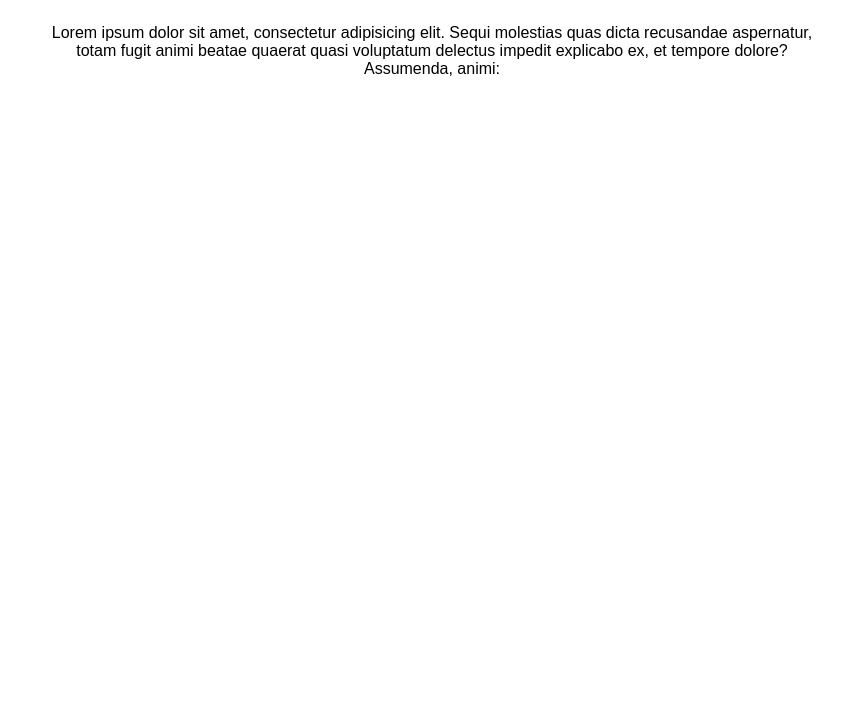
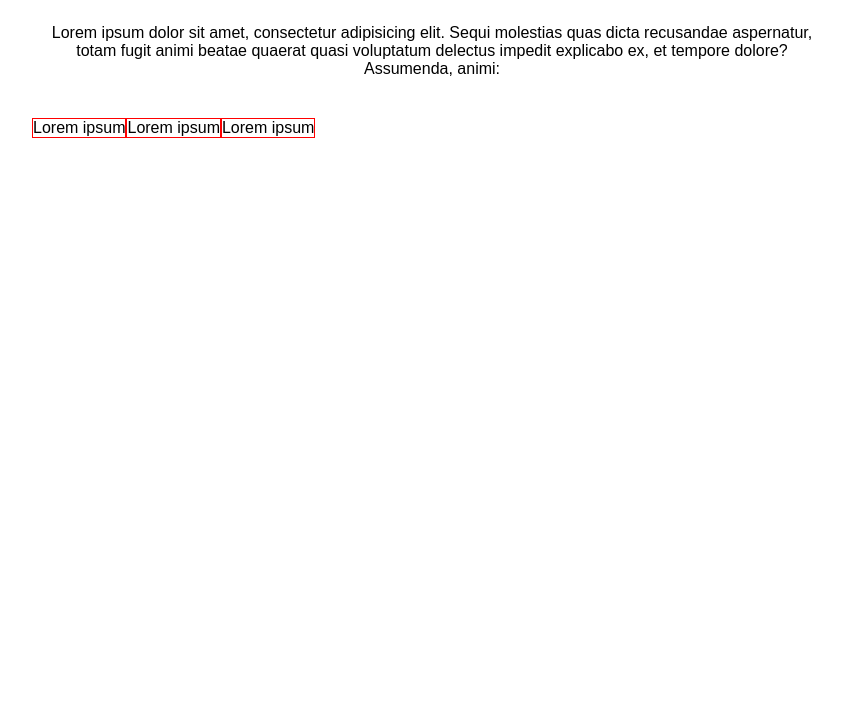
Before and after one commit to vitodursopettersson/html-css-float-cards, a plain HTML site: page index.html in a window 1280 px wide. Shown: the part 95-800 px from the top of the page, without its empty margins (208-1050 px from the left). Drawn offline with Linux system fonts and the light colour scheme.

Commit message:
test: float left

```diff
--- a/css/style.css
+++ b/css/style.css
@@ -23,6 +23,7 @@ body {
 .container {
     max-width: 800px;
     margin: 0 auto;
+    background-color: white;
 }
 
 header {
@@ -37,3 +38,11 @@ header h1 {
     color: #E43170;
     margin-bottom: 40px;
 }
+
+/* Float Cards */
+
+.user-card {
+    background-color: white;
+    border: 1px solid red;
+    float: left;
+}
--- a/index.html
+++ b/index.html
@@ -31,6 +31,14 @@
         </div>
     </header>
 
+    <!-- User cards -->
+    <main>
+        <div class="container">
+            <div class="user-card">Lorem ipsum</div>
+            <div class="user-card">Lorem ipsum</div>
+            <div class="user-card">Lorem ipsum</div>
+        </div>
+    </main>
 
 </body>
 
```
